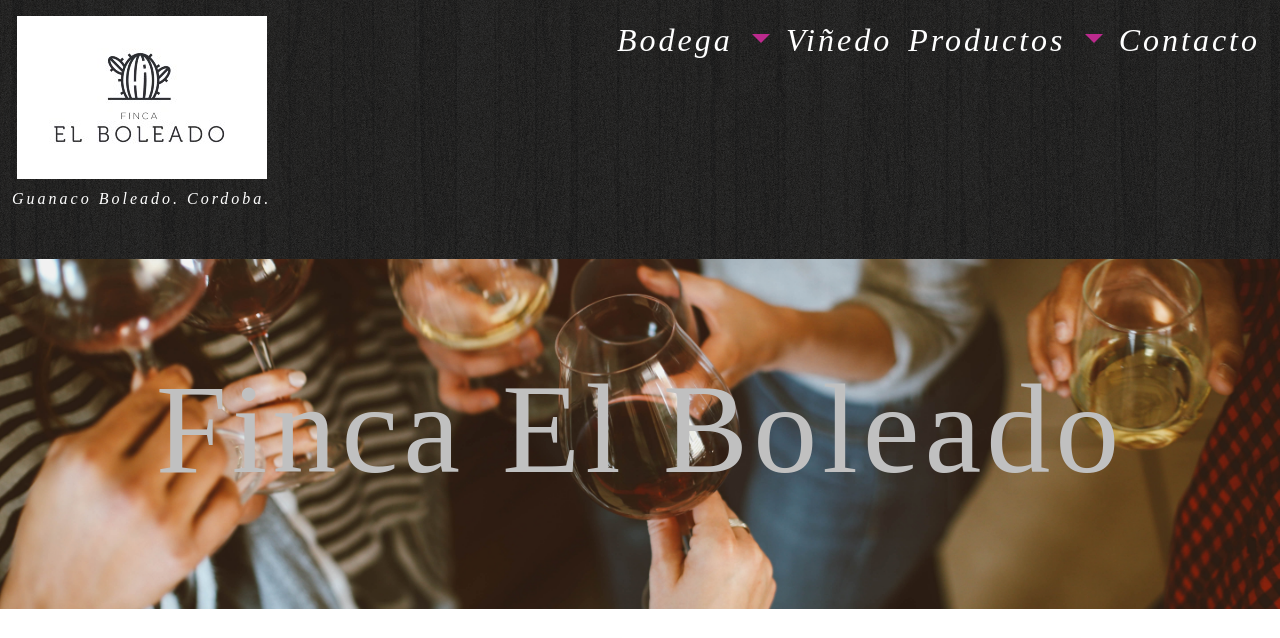
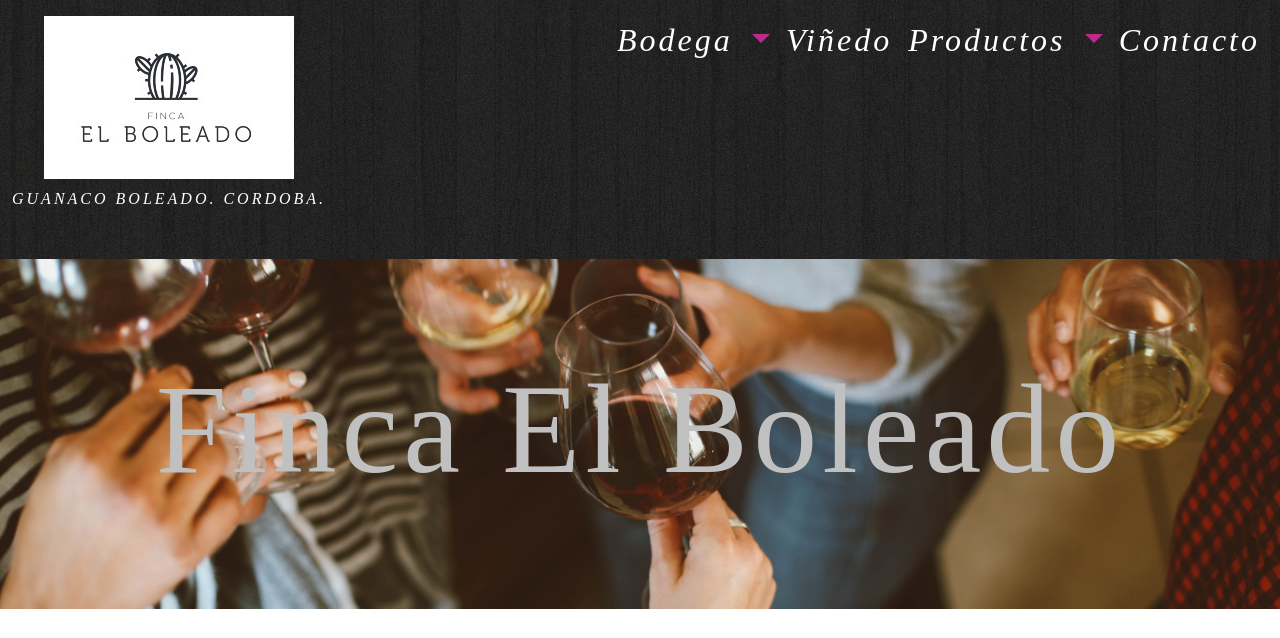
Before and after one commit to Supertraining/FincaElBoleado, a plain HTML site: page Pages/contacto.html in a window 1280 px wide. Shown: the top 638 px of the page. Drawn offline with nearby package versions, Linux system fonts and the light colour scheme; a web font is replaced by a local one.

Commit message:
correcion posicion del logo en vista celu

```diff
--- a/Pages/contacto.html
+++ b/Pages/contacto.html
@@ -16,10 +16,13 @@
         <header class="row">
             <nav class="navbar navbar-expand-sm navbar-light bg-light d-flex justify-content-between align-items-start headerNavbar pb-4">
 
-                <a class="navbar text-decoration-none" href="../index.html"><div class="logo">
-                <img class="img-fluid" src="../Assets/Img/Logo_Boleado1.jpg" alt="Logo">
-                <p class="mt-2">Guanaco Boleado. Cordoba.</p>
-                </div></a>
+                <a class="navbar text-decoration-none" href="../index.html">
+                  <div class="logo">
+                    <img class="img-fluid" src="../Assets/Img/Logo_Boleado1.jpg" alt="Logo"/>
+                    <p class="mt-2">GUANACO BOLEADO. CORDOBA.</p>
+                  </div>
+                </a>
+
                 <div>
                   <button class="navbar-toggler" type="button" data-toggle="collapse" data-target="#navbarNavDropdown" aria-controls="navbarNavDropdown" aria-expanded="false" aria-label="Toggle navigation">
                   <span class="navbar-toggler-icon burguerIcon"></span>
```
Also changed, not shown: Pages/productos.html (+7 -4 lines), Pages/viniedo.html (+3 -2 lines). Lines whose indentation alone changed are shown as unchanged.
